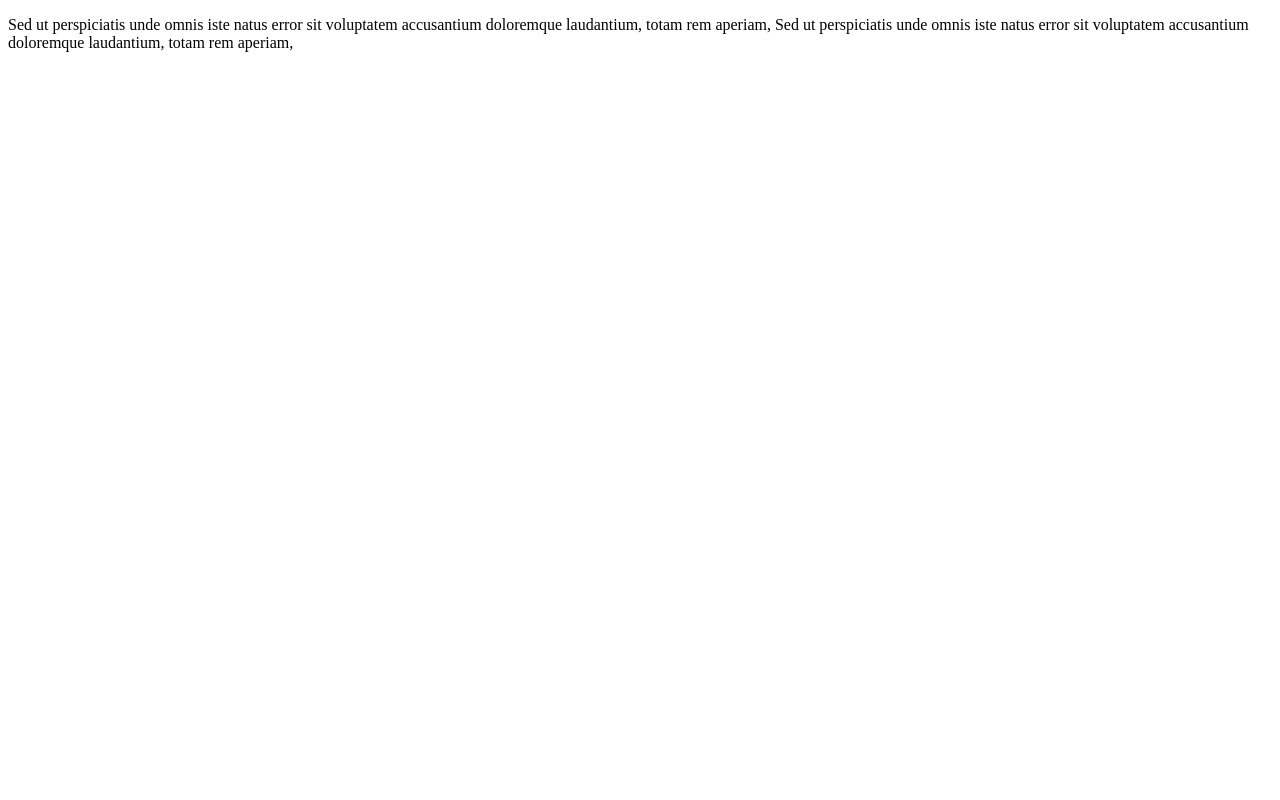
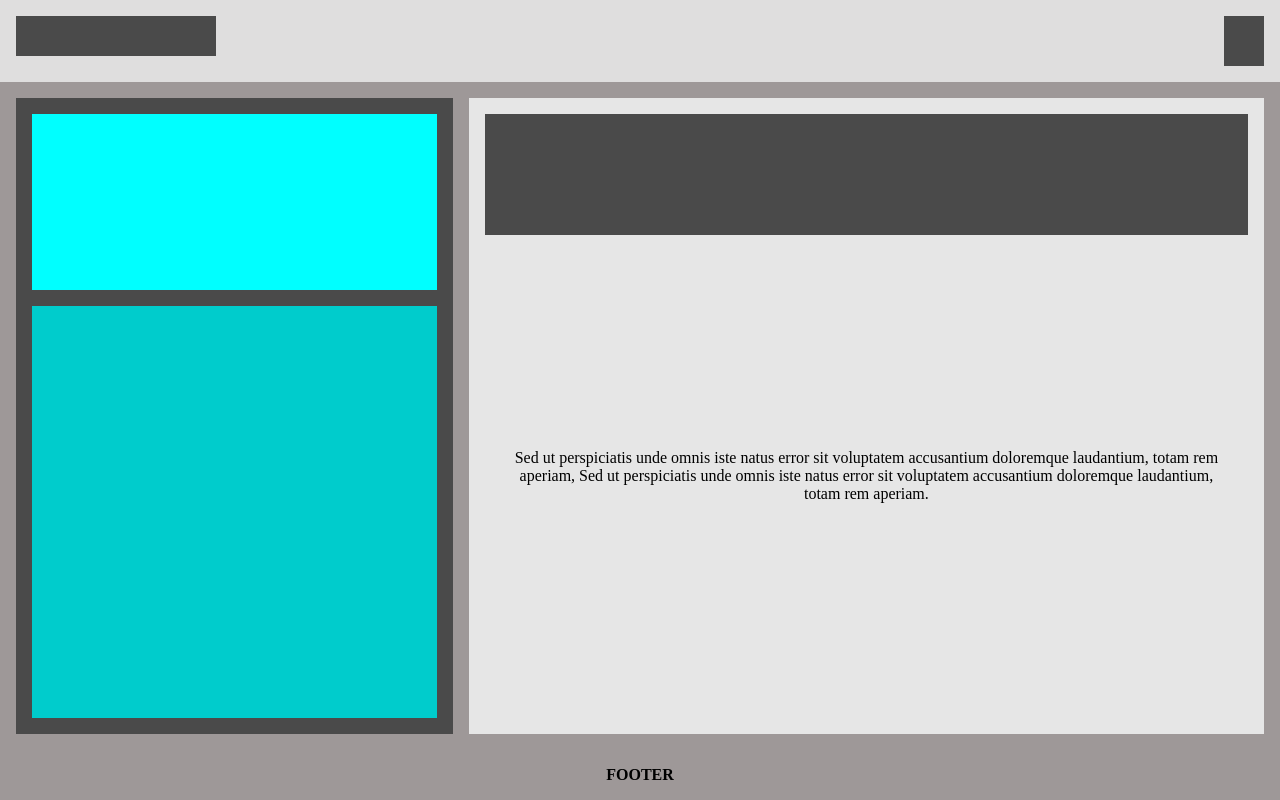
Before and after one commit to Israelab01/simulacroDIW, a plain HTML site: page ejercicio1/index.html in a window 1280 px wide. Drawn offline with Linux system fonts and the light colour scheme.

Commit message:
Ejercicios realizados

```diff
--- a/ejercicio1/index.html
+++ b/ejercicio1/index.html
@@ -1,55 +1,46 @@
 <!DOCTYPE html>
 <html lang="en">
     <head>
-    <meta charset="UTF-8">
-    <meta name="viewport" content="width=device-width, initial-scale=1.0">
-    <link rel="stylesheet" href="style.css">
+        <meta charset="UTF-8" />
+        <meta name="viewport" content="width=device-width, initial-scale=1.0" />
+        <link rel="stylesheet" href="style.css" />
         <title>Ejercicio 1</title>
     </head>
     <body>
         <main class="main-wrapper">
-
             <header class="header">
-
                 <div class="logo-container"></div>
-
                 <div class="menu-container"></div>
-
             </header>
 
             <section class="main-section">
-
                 <div class="content-left">
-
                     <div class="profile-image-container"></div>
-
                     <div class="profile-links-container"></div>
-
                 </div>
 
                 <div class="content-mid">
-
                     <section class="content-container">
-
                         <header class="content-mid-header"></header>
-
                         <div class="content">
-
-                        <p>Sed ut perspiciatis unde omnis iste natus error sit voluptatem
-                            accusantium doloremque laudantium, totam rem aperiam, Sed ut perspiciatis
-                            unde omnis iste natus error sit voluptatem
-                            accusantium doloremque laudantium, totam rem aperiam, </p>
-
+                            <p>
+                                Sed ut perspiciatis unde omnis iste natus error
+                                sit voluptatem accusantium doloremque
+                                laudantium, totam rem aperiam, Sed ut
+                                perspiciatis unde omnis iste natus error sit
+                                voluptatem accusantium doloremque laudantium,
+                                totam rem aperiam.
+                            </p>
                         </div>
-
+                    </section>
+                </div>
             </section>
 
+            <footer class="footer">
+                <div class="content-footer">
+                    <p>FOOTER</p>
                 </div>
-
-        </section>
-
-        <footer class="footer"> </footer>
-
+            </footer>
         </main>
     </body>
 </html>
--- a/ejercicio1/style.css
+++ b/ejercicio1/style.css
@@ -1 +1,98 @@
-/* Los estilos van aquí */
+
+* {
+    margin: 0;
+    padding: 0;
+    box-sizing: border-box;
+}
+
+.main-wrapper {
+    display: flex;
+    flex-direction: column;
+    min-height: 100vh;
+    background-color: #9e9898;
+}
+
+.header {
+    display: flex;
+    justify-content: space-between;
+    background-color: #dfdede;
+    padding: 1rem;
+}
+
+.logo-container {
+    width: 200px;
+    height: 40px;
+    background-color: #4a4a4a;
+}
+
+.menu-container {
+    width: 40px;
+    height: 50px;
+    background-color: #4a4a4a;
+}
+
+.main-section {
+    display: flex;
+    flex: 1;
+    padding: 1rem;
+    gap: 1rem;
+}
+
+.content-left {
+    display: flex;
+    flex-direction: column;
+    width: 35%;
+    background-color: #4a4a4a;
+    padding: 1rem;
+    gap: 1rem;
+}
+
+.profile-image-container {
+    height: 30%;
+    width: 100%;
+    background-color: #00ffff;
+}
+
+.profile-links-container {
+    height: 70%;
+    background-color: #00cccc;
+}
+
+.content-mid {
+    flex: 1;
+    background-color: #e6e6e6;
+    padding: 1rem;
+}
+
+.content-container {
+    height: 100%;
+    display: flex;
+    flex-direction: column;
+}
+
+.content-mid-header {
+    height: 20%;
+    background-color: #4a4a4a;
+}
+
+.content {
+    flex: 1;
+    display: flex;
+    justify-content: center;
+    align-items: center;
+    text-align: center;
+    padding: 1rem;
+}
+
+.footer {
+    background-color: d3d3d3;
+    text-align: center;
+    padding: 1rem;
+    color: white;
+}
+.content-footer{
+    width: 100%;
+    flex: 1;
+    color: #000000;
+    font-weight: bold;
+}
```
Also changed, not shown: ejercicio2/index.html (+70 -2 lines), ejercicio3/style.css (+17 -0 lines), ejercicio4/index.html (+28 -0 lines), 1 other file. Lines whose indentation alone changed are shown as unchanged.
